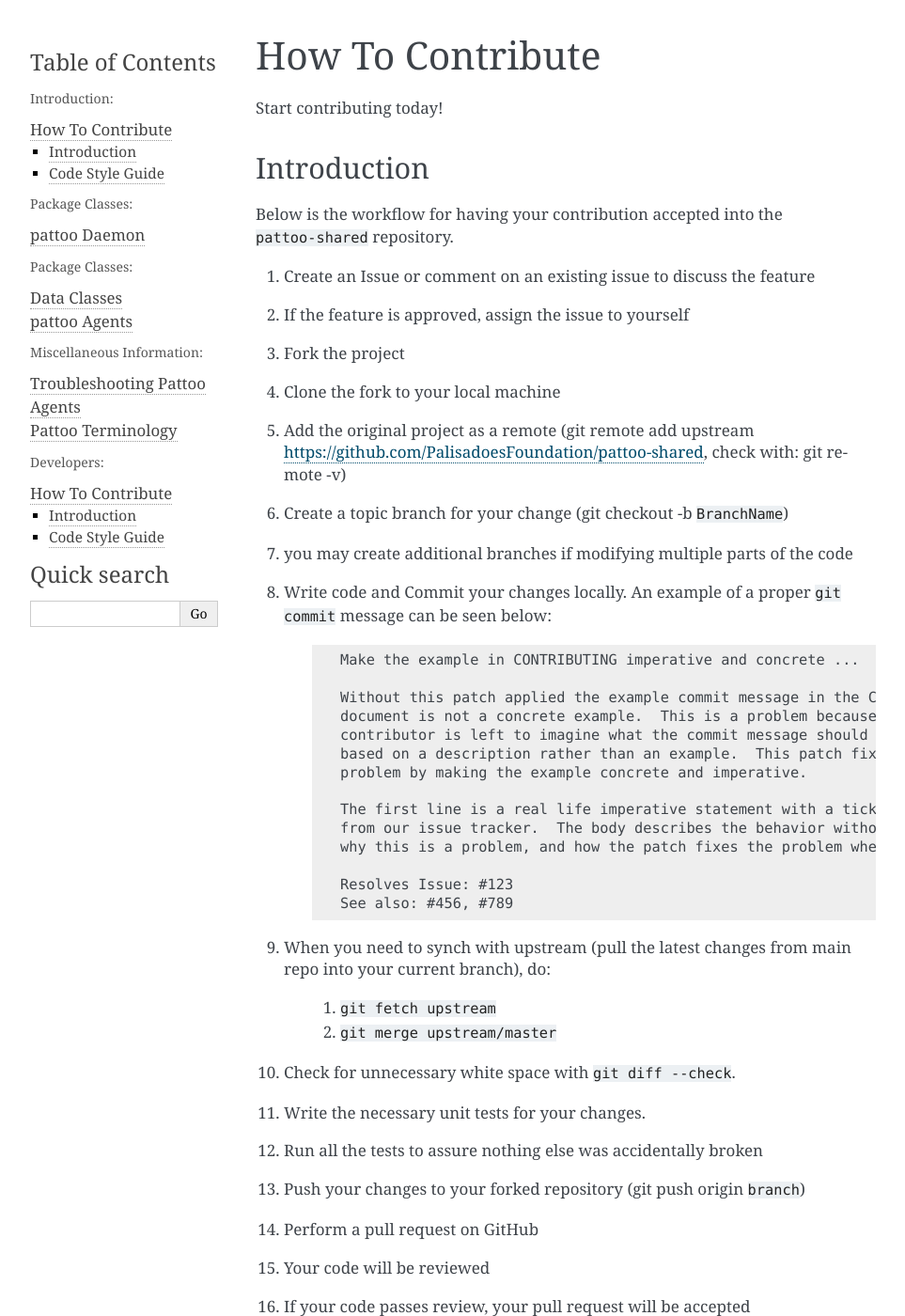
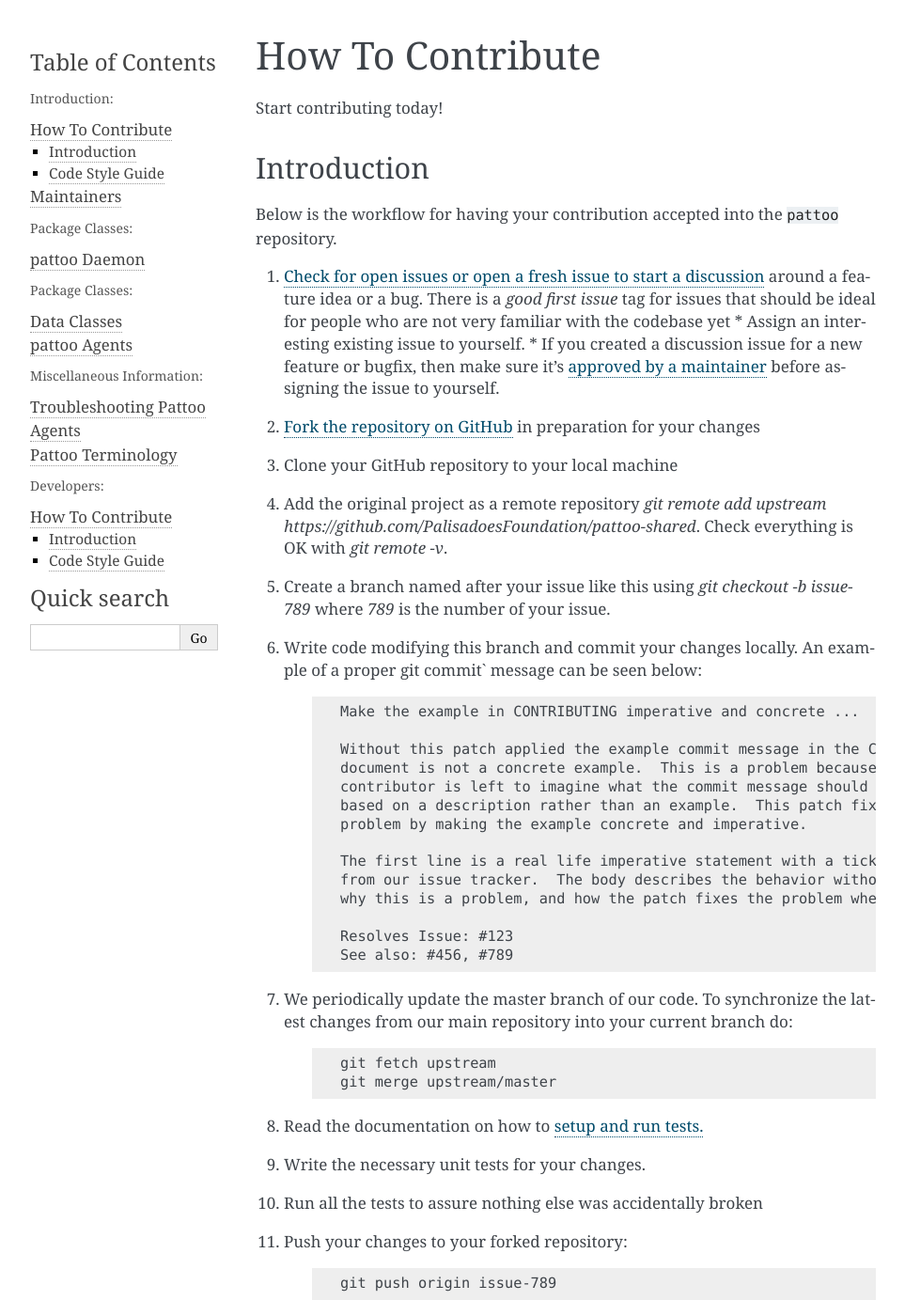
Before and after one commit to gill876/pattoo-shared, a Sphinx documentation site: the page built from docs/contributing.rst, in a window 1280 px wide and 1400 px high. Shown: the whole window at 94% size, without its empty margins (148-1111 px from the left). Built offline with Sphinx 7.4.7, drawn with Linux system fonts in a browser that asks for light colours; pages that are not in the unit, such as notebooks, are missing from menus; some of the changed text lies outside the part shown.

Commit message:
Fixes: #141

```diff
--- a/docs/contributing.rst
+++ b/docs/contributing.rst
@@ -6,16 +6,16 @@
 Introduction
 ------------
 
-Below is the workflow for having your contribution accepted into the ``pattoo-shared`` repository.
+Below is the workflow for having your contribution accepted into the ``pattoo`` repository.
 
-#. Create an Issue or comment on an existing issue to discuss the feature
-#. If the feature is approved, assign the issue to yourself
-#. Fork the project
-#. Clone the fork to your local machine
-#. Add the original project as a remote (git remote add upstream https://github.com/PalisadoesFoundation/pattoo-shared, check with: git remote -v)
-#. Create a topic branch for your change (git checkout -b ``BranchName``\ )
-#. you may create additional branches if modifying multiple parts of the code
-#. Write code and Commit your changes locally. An example of a proper ``git commit`` message can be seen below:
+#. `Check for open issues or open a fresh issue to start a discussion <https://github.com/PalisadoesFoundation/pattoo-shared/issues>`_ around a feature idea or a bug. There is a `good first issue` tag for issues that should be ideal for people who are not very familiar with the codebase yet
+   * Assign an interesting existing issue to yourself.
+   * If you created a discussion issue for a new feature or bugfix, then make sure it's `approved by a maintainer <maintainers>`_ before assigning the issue to yourself.
+#. `Fork the repository on GitHub <https://github.com/PalisadoesFoundation/pattoo-shared/issues>`_ in preparation for your changes
+#. Clone your GitHub repository to your local machine
+#. Add the original project as a remote repository `git remote add upstream https://github.com/PalisadoesFoundation/pattoo-shared`. Check everything is OK with `git remote -v`.
+#. Create a branch named after your issue like this using `git checkout -b issue-789` where `789` is the number of your issue.
+#. Write code modifying this branch and commit your changes locally. An example of a proper git commit` message can be seen below:
 
     .. code-block:: text
 
@@ -34,32 +34,49 @@
         Resolves Issue: #123
         See also: #456, #789
 
-#. When you need to synch with upstream (pull the latest changes from main repo into your current branch), do:
+#. We periodically update the master branch of our code. To synchronize the latest changes from our main repository into your current branch do:
 
-     #. ``git fetch upstream``
-     #. ``git merge upstream/master``
+    .. code-block:: text
 
-#. Check for unnecessary white space with ``git diff --check``.
+        git fetch upstream
+        git merge upstream/master
+
+#. Read the documentation on how to `setup and run tests. <unittest>`_
 #. Write the necessary unit tests for your changes.
 #. Run all the tests to assure nothing else was accidentally broken
-#. Push your changes to your forked repository (git push origin ``branch``\ )
-#. Perform a pull request on GitHub
-#. Your code will be reviewed
-#. If your code passes review, your pull request will be accepted
+#. Push your changes to your forked repository:
+
+    .. code-block:: text
+
+      git push origin issue-789
+
+#. Perform a pull request on GitHub.
+#. `Bug the maintainer <maintainers>`_ until it gets accepted and merged. :)
+#. Make sure to add yourself to `CONTRIBUTORS.rst <https://github.com/PalisadoesFoundation/pattoo-shared/CONTRIBUTORS.rst>`_
 
 Code Style Guide
 ----------------
 
 For ease of readability and maintainability code for all ``pattoo`` projects must follow these guidelines. Code that does not comply will not be added to the ``master`` branch.
 
-#. All ``pattoo`` projects use the `Google Python Style Guide <https://google.github.io/styleguide/pyguide.html#Exceptions>`_ for general style requirements
+#. All ``pattoo`` python projects use the `Google Python Style Guide <https://google.github.io/styleguide/pyguide.html#Exceptions>`_ for general style requirements
 #. All ``pattoo`` python projects use the The Chromium Projects Python Style Guidelines for docstrings.
 #. Indentations must be multiples of 4 blank spaces. No tabs.
-#. All strings must be enclosed in single quotes
+#. All strings must be enclosed in single quotes.
+#. All code must be compliant with:
+
+.. code-block:: text
+
+    pylint
+    PEP8
+    PEP257
+    pydocstyle
+    pycodestyle
+
 #. In addition too being ``pylint`` compliant, the code must be PEP8 and PEP257 compliant too.
 #. There should be no trailing spaces in files
 
-Guidelines to remember
+Guidelines to Remember
 ^^^^^^^^^^^^^^^^^^^^^^
 
 * Always opt for the most pythonic solution to a problem
@@ -77,56 +94,3 @@
 
 #. https://robots.thoughtbot.com/5-useful-tips-for-a-better-commit-message
 #. http://chris.beams.io/posts/git-commit/
-
-Sample .vimrc File for Compliance
-^^^^^^^^^^^^^^^^^^^^^^^^^^^^^^^^^
-
-You can use this sample .vimrc file to help meet our style requirements
-
-.. code-block:: vim
-
-   " Activate syntax
-   syntax on
-   " set number
-
-   " Disable automatic comment insertion
-   autocmd FileType * setlocal formatoptions-=c formatoptions-=r formatoptions-=o
-
-   " Delete trailing whitespace
-   autocmd BufWritePre * :%s/\s\+$//e
-
-   " Convert tabs to spaces
-   set expandtab
-
-   " Set tabs to 4 spaces
-   set tabstop=4
-
-   " Set the number of spaces for indentation
-   set shiftwidth=4
-
-   " Switch on highlighting the last used search pattern when the terminal has colors
-   if &t_Co > 2 || has("gui_running")
-     set hlsearch
-   endif
-
-   " Tell vim to remember certain things when we exit
-   "  '10  :  marks will be remembered for up to 10 previously edited files
-   "  "100 :  will save up to 100 lines for each register
-   "  :20  :  up to 20 lines of command-line history will be remembered
-   "  %    :  saves and restores the buffer list
-   "  n... :  where to save the viminfo files
-   set viminfo='10,\"100,:20,%,n~/.viminfo
-
-   " Function for viminfo to work
-   function! ResCur()
-     if line("'\"") <= line("$")
-       normal! g`"
-       return 1
-     endif
-   endfunction
-
-   " Function for viminfo to work
-   augroup resCur
-     autocmd!
-     autocmd BufWinEnter * call ResCur()
-   augroup END
--- a/docs/index.rst
+++ b/docs/index.rst
@@ -21,6 +21,7 @@
 
    about
    contributing
+   maintainers
 
 Daemons
 -------
```
Also changed, not shown: CONTRIBUTORS.rst (added, +10 -0 lines), docs/maintainers.rst (added, +42 -0 lines).
